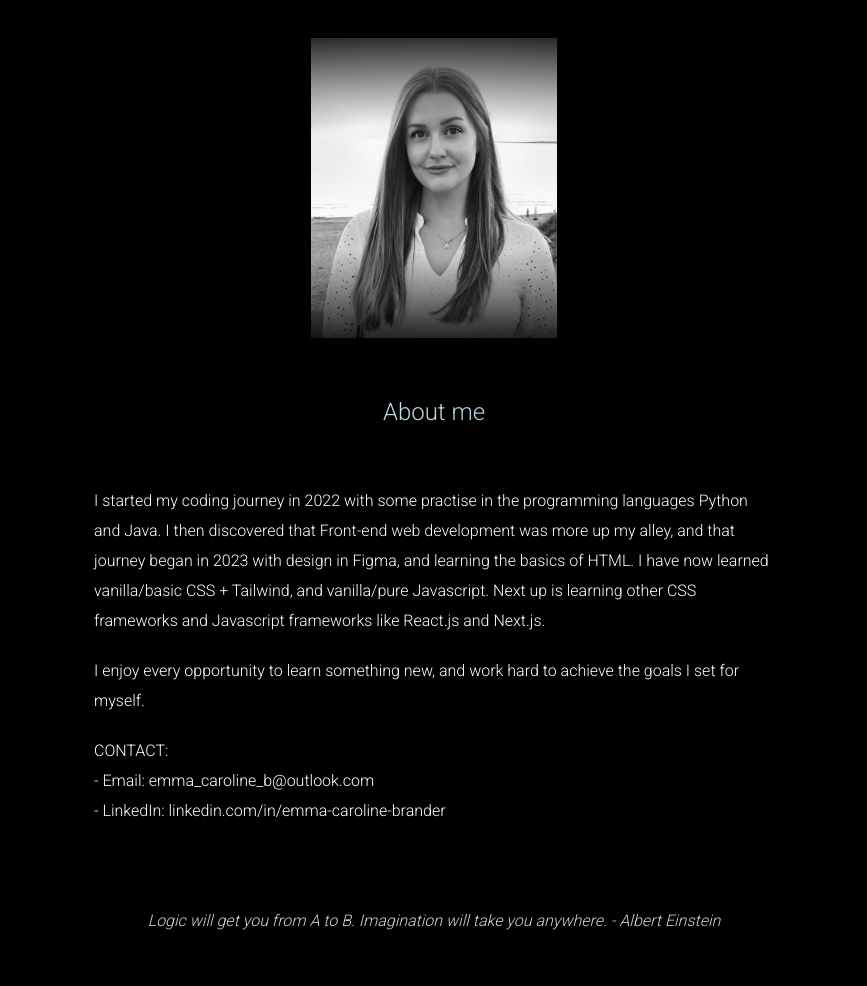
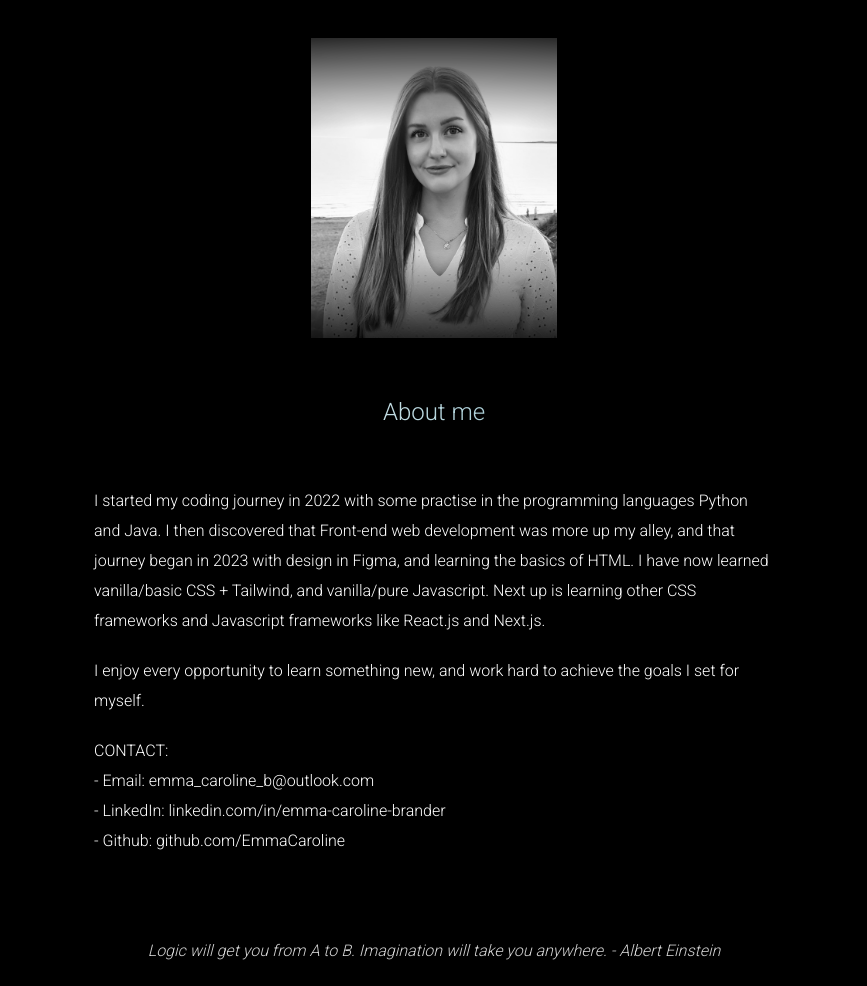
Before and after one commit to EmmaCaroline/portfolio, a plain HTML site: page about.html in a window 1280 px wide. Shown: the part 106-1092 px from the top of the page, without its empty margins (206-1073 px from the left). Before the commit the page ends 1062 px from the top, so only its background shows below. Drawn offline with nearby package versions, Linux system fonts and the light colour scheme; a web font is replaced by a local one.

Commit message:
added github profile contact info

```diff
--- a/about.html
+++ b/about.html
@@ -37,7 +37,7 @@
                 HTML. I have now learned vanilla/basic CSS + Tailwind, and vanilla/pure Javascript. Next up is learning other CSS frameworks and
                 Javascript frameworks like React.js and Next.js.</p>
             <p>I enjoy every opportunity to learn something new, and work hard to achieve the goals I set for myself.</p>
-            <p>CONTACT:<br>- Email: emma_caroline_b@outlook.com<br>- LinkedIn: <a href="https://www.linkedin.com/in/emma-caroline-brander-111384318/" target="_blank">linkedin.com/in/emma-caroline-brander</a></p>
+            <p>CONTACT:<br>- Email: emma_caroline_b@outlook.com<br>- LinkedIn: <a href="https://www.linkedin.com/in/emma-caroline-brander-111384318/" target="_blank">linkedin.com/in/emma-caroline-brander</a><br>- Github: <a href="https://github.com/EmmaCaroline" target="_blank">github.com/EmmaCaroline</a></p>
             <p class="italic-font">Logic will get you from A to B. Imagination will take you anywhere. - Albert Einstein</p>
         </div>
     </main>
```
